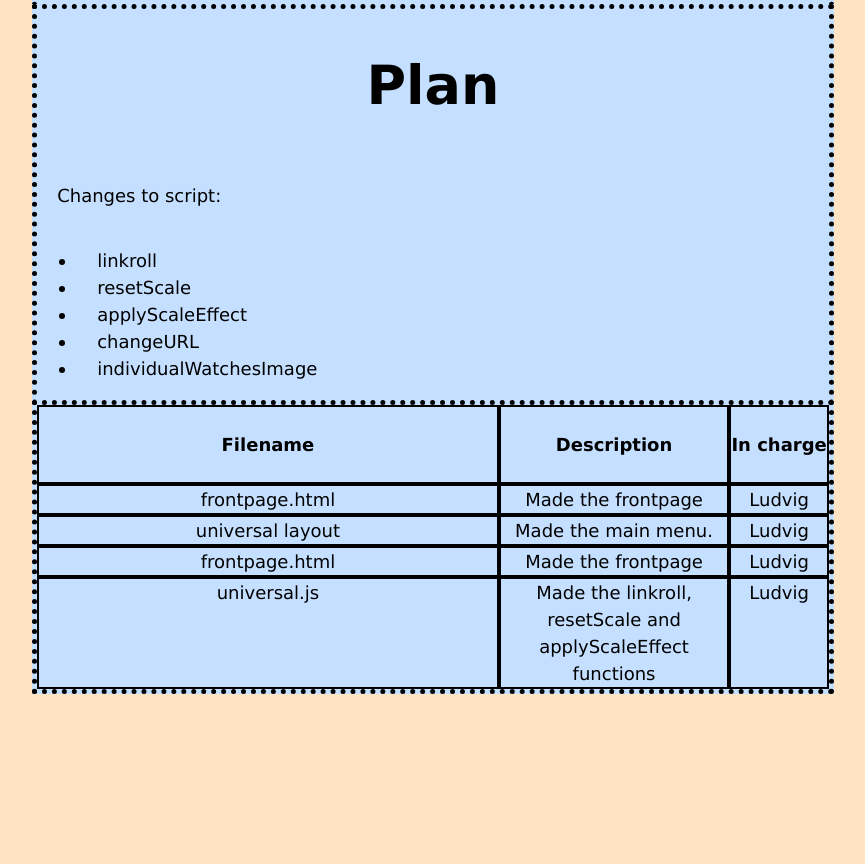
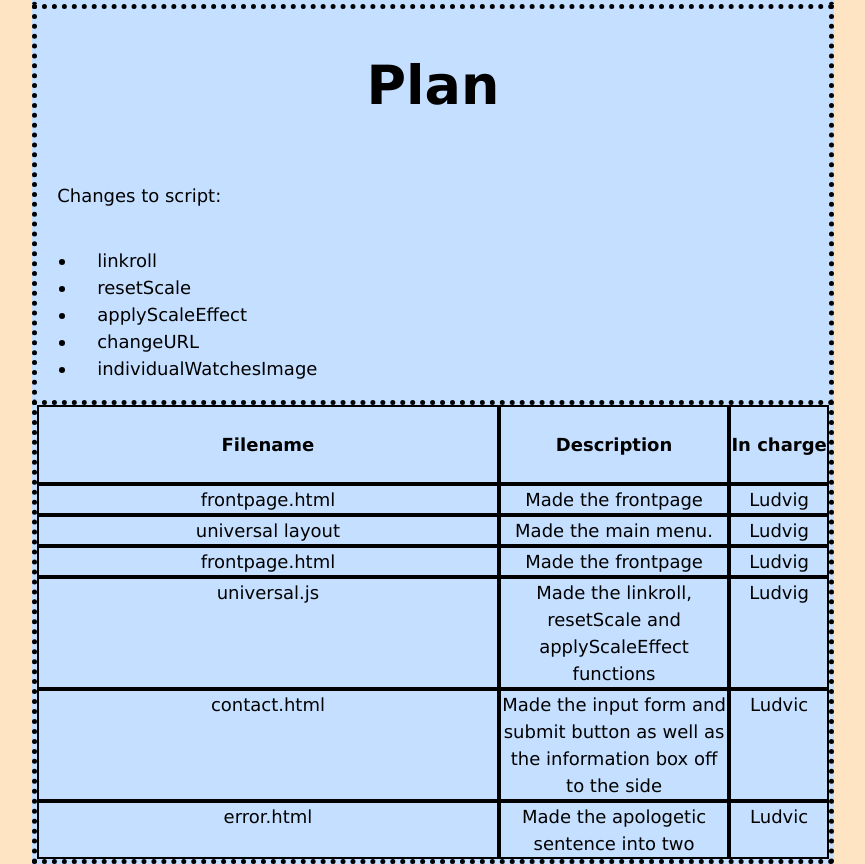
Before and after one commit to thomsoren/IT2805-Gruppe-10, a plain HTML site: page P3/P3_changes.html in a window 1280 px wide. Shown: the part 3152-4016 px from the top of the page, without its empty margins (207-1072 px from the left). Before the commit the page ends 3846 px from the top, so only its background shows below. Drawn offline with Linux system fonts and the light colour scheme.

Commit message:
La til endringer i P3 changes.html

```diff
--- a/P3/P3_changes.html
+++ b/P3/P3_changes.html
@@ -143,6 +143,14 @@
                 <div class="grid-item">universal.js</div>
                 <div class="grid-item">Made the linkroll, resetScale and applyScaleEffect functions</div>
                 <div class="grid-item">Ludvig</div>
+
+                <div class="grid-item">contact.html</div>
+                <div class="grid-item">Made the input form and submit button as well as the information box off to the side</div>
+                <div class="grid-item">Ludvic</div>
+
+                <div class="grid-item">error.html</div>
+                <div class="grid-item">Made the apologetic sentence into two</div>
+                <div class="grid-item">Ludvic</div>
             </div>
         </div>
   </body>
```
